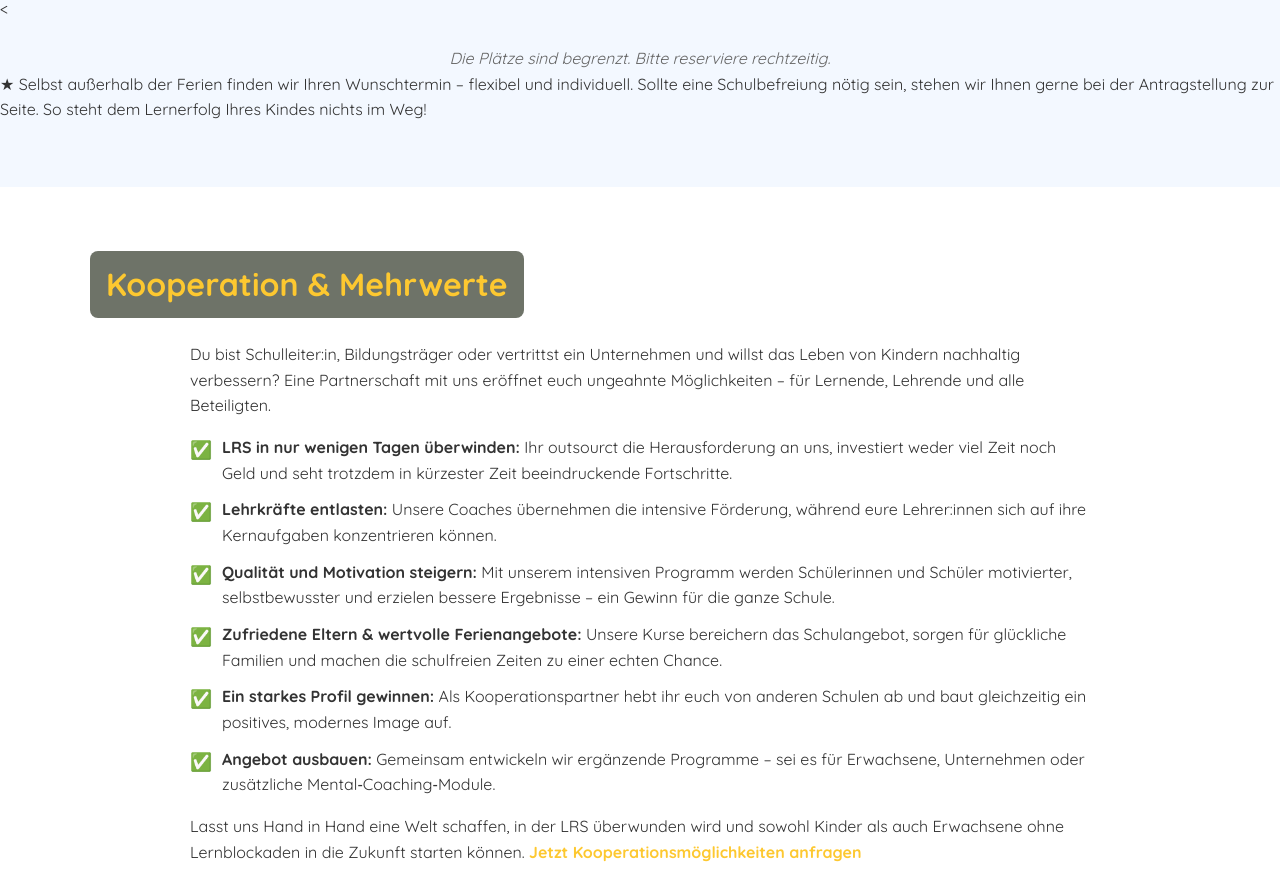
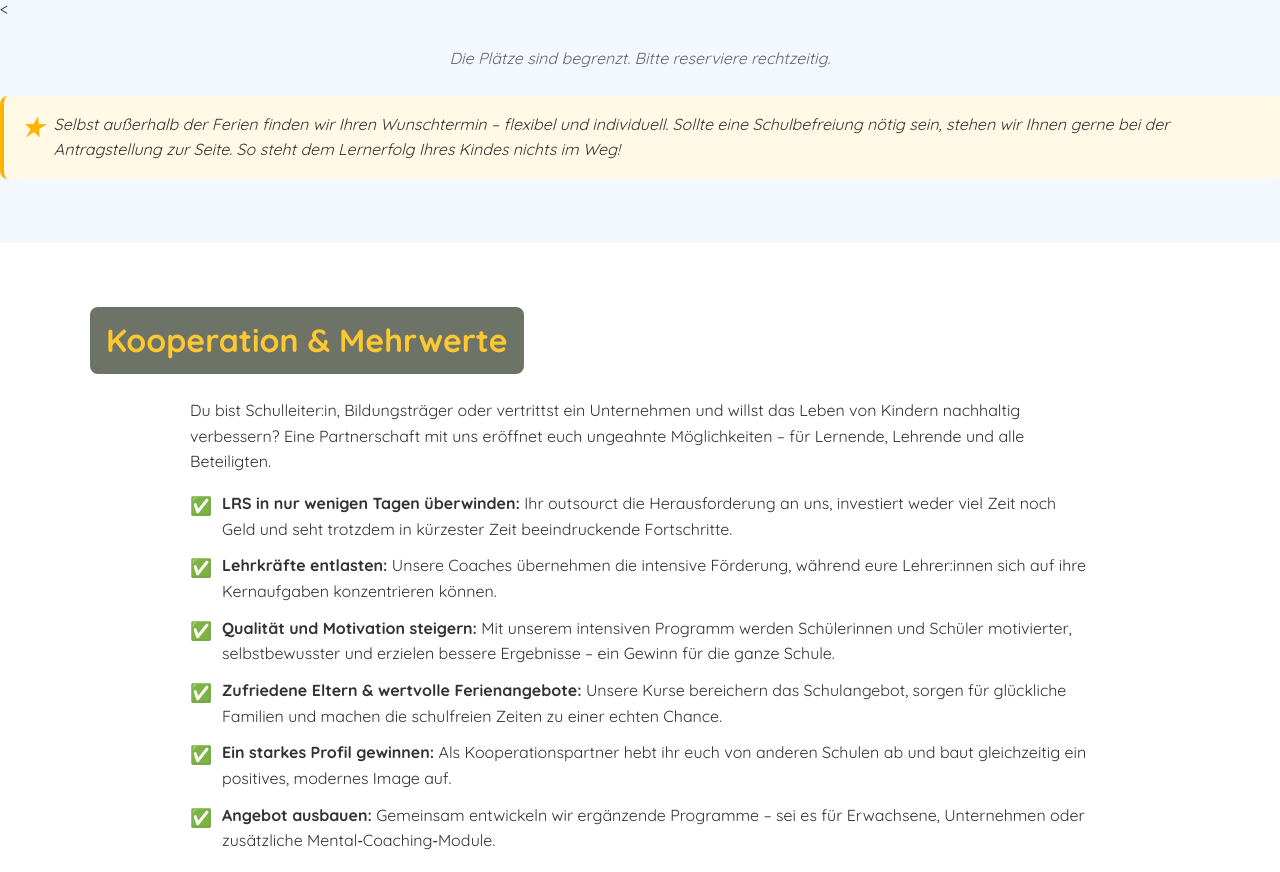
Before and after one commit to timoschreck/lrs-kurse, a plain HTML site: page index.html in a window 1280 px wide. Shown: the part 4719-5591 px from the top of the page. Drawn offline with Linux system fonts and the light colour scheme.

Commit message:
Add termin hint styling and fix minor typos

```diff
--- a/styles.css
+++ b/styles.css
@@ -649,6 +649,26 @@ body::after {
 }
 
 
+/* Hinweiskarte für individuelle Kurse */
+.termin-hinweis {
+  margin-top: 1.5rem;
+  padding: 1rem;
+  background-color: #FFF9E6;: #FFF9E6;
+  border-left: 4px solid var(--primary-color);
+  border-radius: 8px;
+  display: flex;
+  align-items: flex-start;
+  gap: 0.5rem;
+  font-style: italic;
+}
+
+.termin-hinweis .stern {
+  color: var(--primary-color);
+  font-size: 1.8rem;
+  line-height: 1;
+  flex-shrink: 0;
+}
+
 /* Responsive adjustments for mobile screens */
 @media (max-width: 768px) {
   /* Stack header elements vertically */
@@ -685,11 +705,11 @@ body::after {
   .familie-section .text {
     flex: 0 0 100%;
   }
-  /* Make date cards fill available width */
+  /* MZake date cards fill available width */
   .termine-grid {
     flex-direction: column;
     align-items: center;
-  }
+  Make
   .termin-card {
     width: 100%;
     max-width: 320px;
```
